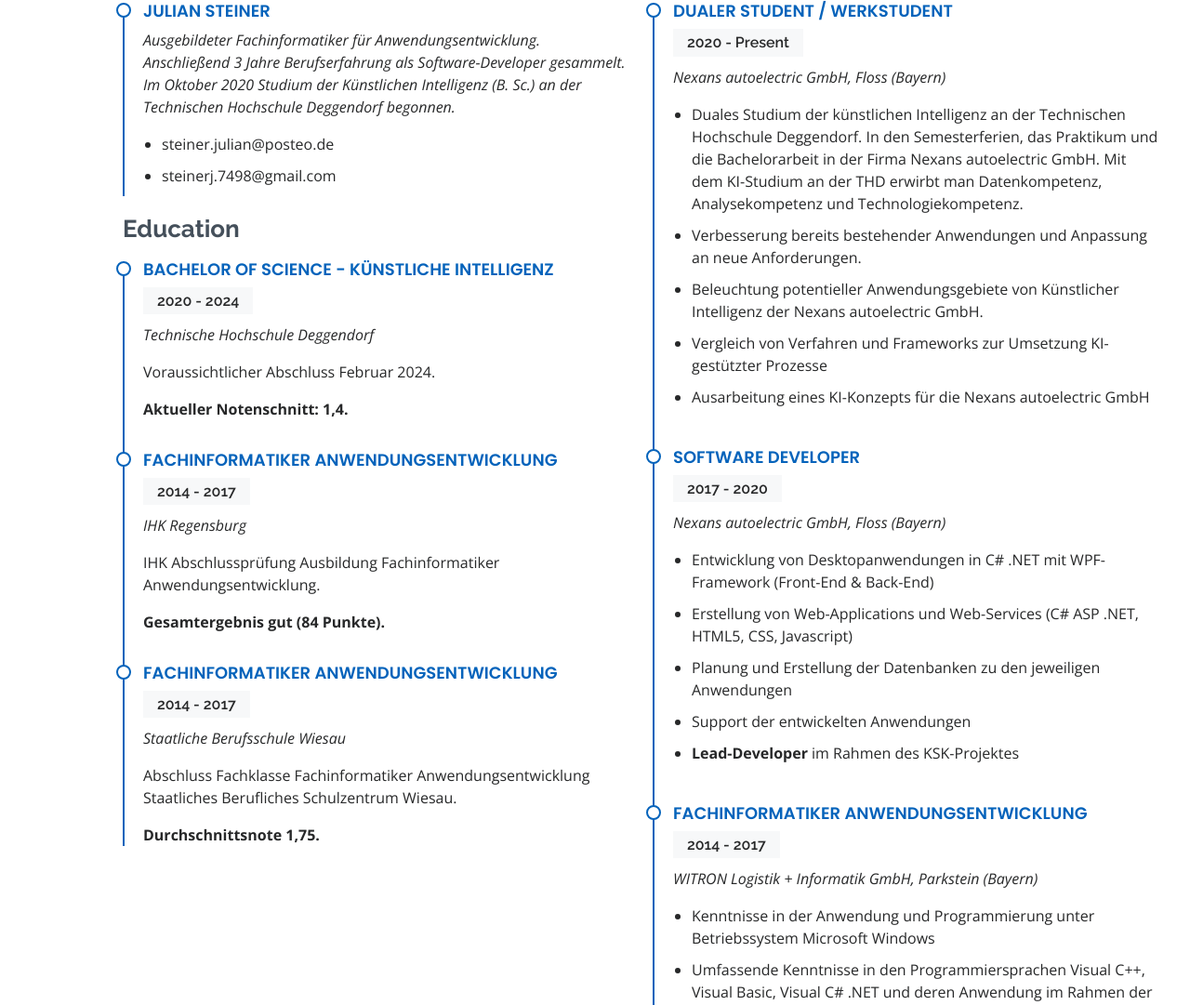
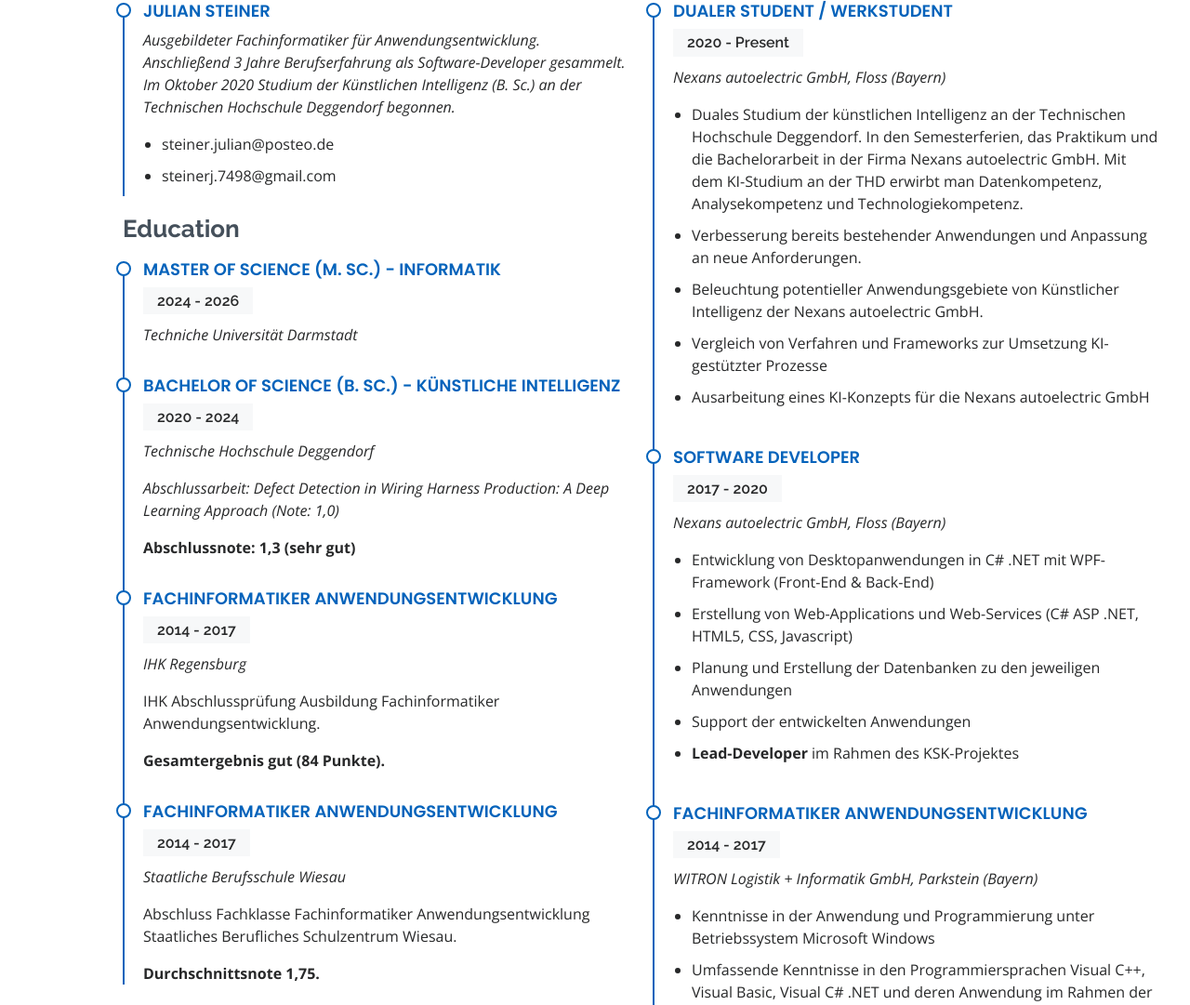
Before and after one commit to steiner-julian/steiner-julian.github.io, a plain HTML site: page index.html in a window 1280 px wide. Shown: the part 2075-3156 px from the top of the page at 93% size. Drawn offline with nearby package versions, Linux system fonts and the light colour scheme.

Commit message:
Added master study and updated bachelor study.

```diff
--- a/index.html
+++ b/index.html
@@ -180,14 +180,18 @@
                 <li>steinerj.7498@gmail.com</li>
               </ul>
             </div>
-
             <h3 class="resume-title">Education</h3>
             <div class="resume-item">
-              <h4>Bachelor of Science - Künstliche Intelligenz</h4>
+              <h4>Master of Science (M. Sc.) - Informatik</h4>
+              <h5>2024 - 2026</h5>
+              <p><em>Techniche Universität Darmstadt</em></p>
+            </div>
+            <div class="resume-item">
+              <h4>Bachelor of Science (B. Sc.) - Künstliche Intelligenz</h4>
               <h5>2020 - 2024</h5>
               <p><em>Technische Hochschule Deggendorf</em></p>
-              <p>Voraussichtlicher Abschluss Februar 2024.</p>
-              <p><b>Aktueller Notenschnitt: 1,4.</b></p>
+              <p><em>Abschlussarbeit: Defect Detection in Wiring Harness Production: A Deep Learning Approach (Note: 1,0)</em></p>
+              <p><b>Abschlussnote: 1,3 (sehr gut)</b></p>
             </div>
             <div class="resume-item">
               <h4>Fachinformatiker Anwendungsentwicklung</h4>
```
